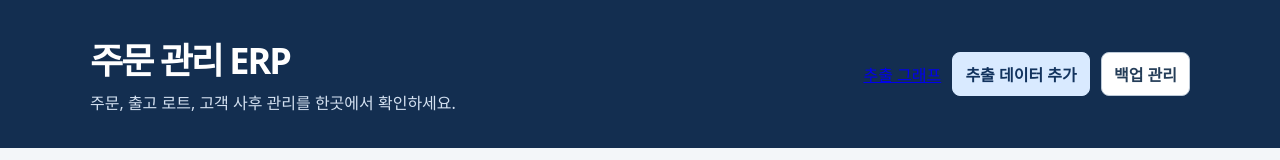
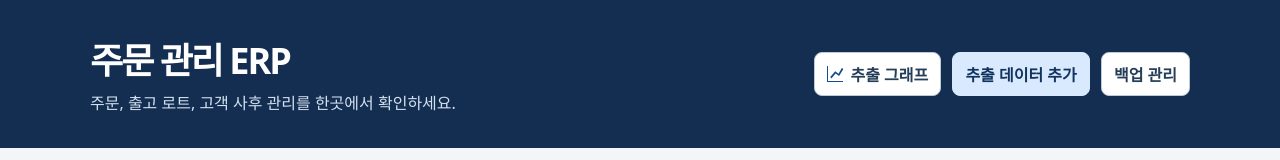
Before and after one commit to ohpiccle-cloud/codex-with-shot-machine, a plain HTML site: page orders/worker/page.html in a window 1280 px wide. Shown: the top 160 px of the page. Drawn offline with Linux system fonts and the light colour scheme; files that its build step writes are made by us from their sources; no server answers; files whose address does not match are found by name.

Commit message:
Style ERP extraction graph navigation to match action buttons

```diff
--- a/orders/worker/app.css
+++ b/orders/worker/app.css
@@ -15,8 +15,11 @@ header p{color:#d4e1f1;margin-top:.4rem}
 .actions{justify-content:flex-end}
 main{padding-bottom:2rem}
 button,summary,input,textarea,select{font:inherit;color:inherit}
-button,summary{border:1px solid #bdcad8;border-radius:8px;background:#fff;color:#243d58;padding:.55rem .75rem;cursor:pointer;font-weight:650;white-space:nowrap}
-button:hover:not(:disabled),summary:hover{background:var(--soft)}
+button,summary,.graph-link{border:1px solid #bdcad8;border-radius:8px;background:#fff;color:#243d58;padding:.55rem .75rem;cursor:pointer;font-weight:650;white-space:nowrap}
+button:hover:not(:disabled),summary:hover,.graph-link:hover{background:var(--soft)}
+.graph-link{display:inline-flex;align-items:center;gap:.45rem;text-decoration:none}
+.graph-link-icon{display:block;position:relative;width:1em;height:1em;border:solid currentColor;border-width:0 0 1px 1px;color:var(--brand)}
+.graph-link-icon::before{content:"";position:absolute;inset:0 0 2px 2px;background:currentColor;clip-path:polygon(0 83%,38% 39%,64% 58%,90% 12%,100% 24%,68% 76%,41% 57%,9% 95%)}
 button:disabled{opacity:.55;cursor:default}
 .primary{color:#fff;background:var(--brand);border-color:var(--brand)}
 .primary:hover:not(:disabled){background:#103c7a}
--- a/orders/worker/page.html
+++ b/orders/worker/page.html
@@ -15,7 +15,9 @@
 <header><div class="wrap top">
   <div><h1>주문 관리 ERP</h1><p>주문, 출고 로트, 고객 사후 관리를 한곳에서 확인하세요.</p></div>
   <div class="actions">
-    <a id="return-to-graph" href="/">추출 그래프</a>
+    <a id="return-to-graph" class="graph-link" href="/">
+      <span class="graph-link-icon" aria-hidden="true"></span>추출 그래프
+    </a>
     <button id="import-extract" class="primary" type="button">추출 데이터 추가</button>
     <details id="data-menu"><summary>백업 관리</summary><div class="menu">
       <button id="backup" type="button">전체 내보내기</button>
```
